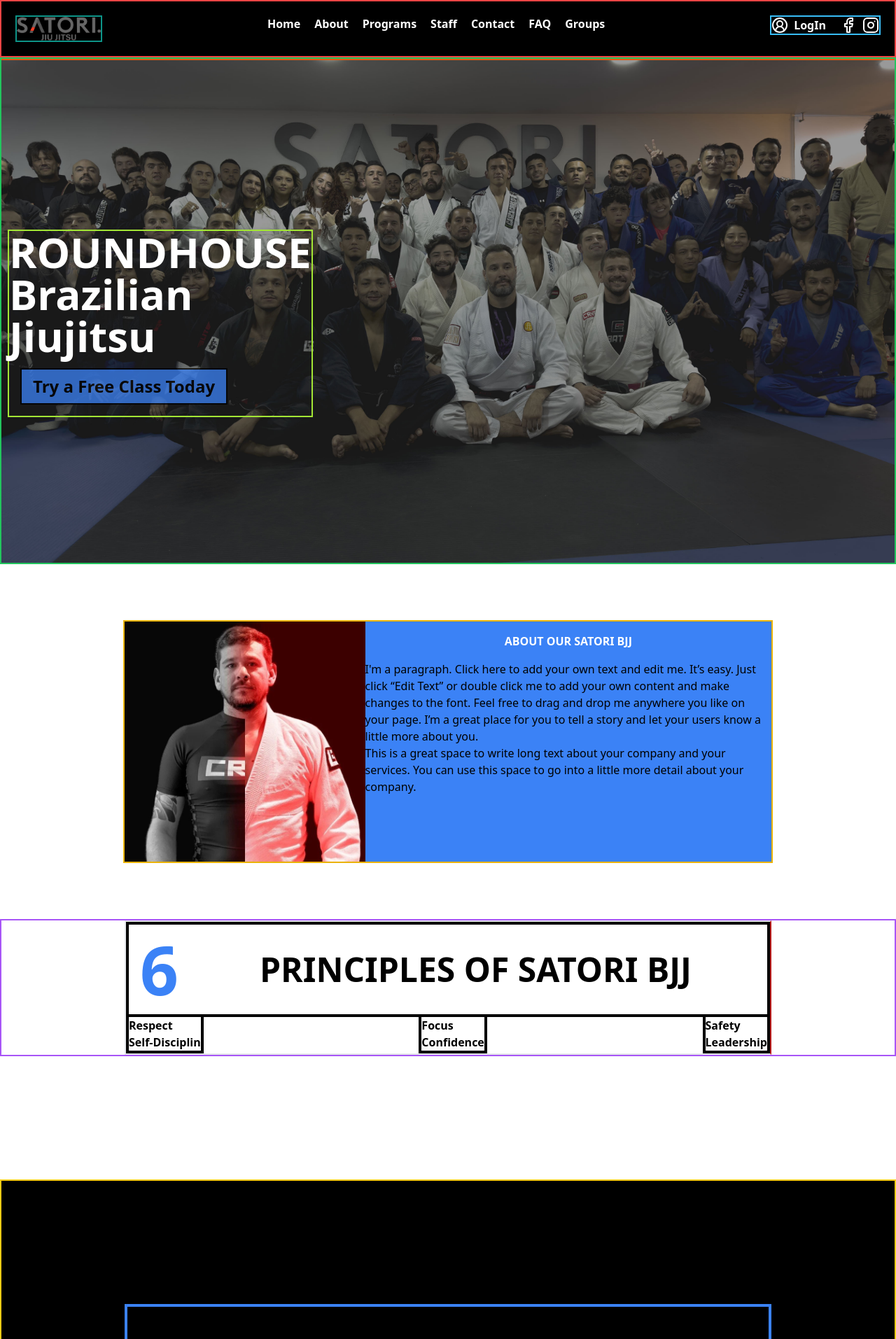
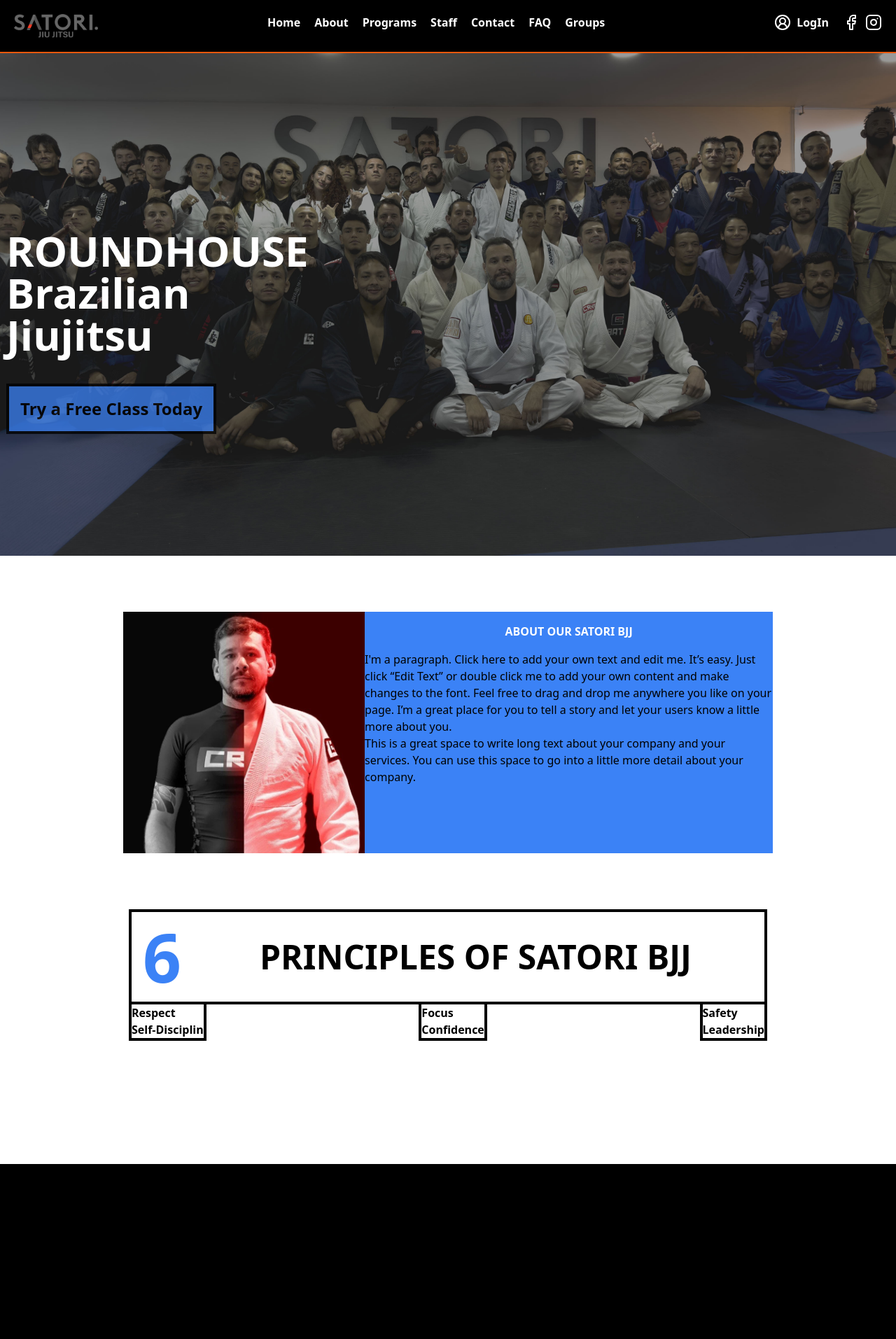
Before and after one commit to Ladiega/Satorisketch, a Next.js app: page / in a window 1280 px wide. Shown: the top 1913 px of the page at 70% size. Built offline with nearby package versions, Linux system fonts and the light colour scheme.

Commit message:
marks boxes out

```diff
--- a/src/app/components/footer.jsx
+++ b/src/app/components/footer.jsx
@@ -2,7 +2,7 @@
 
 export default function Footer() {
   return (
-    <footer className="border-2 border-yellow-400  bg-black text-white md:mt-44 ">
+    <footer className="pt-20 pb-20 bg-black text-white md:mt-44 ">
         <div className="border-4 border-blue-500 m-2 md:m-44 md:p-4 text-center">
           <div>
             <h1 className="text-blue-500 m-5 text-4xl font-black md:text-7xl">STAY UPDATE</h1>
--- a/src/app/components/nav.jsx
+++ b/src/app/components/nav.jsx
@@ -6,9 +6,9 @@
 
 export default function Nav() {
   return (
-    <div className="border-2 border-red-500 sticky z-50 top-0 w-full bg-black text-white p-2 md:p-5">
+    <div className=" sticky z-50 top-0 w-full bg-black text-white p-2 md:p-5">
       <nav className="md:flex md:gap-4 justify-between font-semibold">
-        <div className="flex justify-between border-2 border-teal-600">
+        <div className="flex justify-between ">
             <Image
             width={120}
             src={satoriLogo}
@@ -35,7 +35,7 @@
         </div>
 
         <div className="hidden md:block ">
-        <div className="flex gap-5 md:border-2 md:border-sky-400">
+        <div className="flex gap-5 ">
         <div className="flex gap-2">
           <div className="cursor-pointer text-white"><CircleUserRound/></div>
           <h3 className="hover:text-gray-500 cursor-pointer">LogIn</h3>
--- a/src/app/page.jsx
+++ b/src/app/page.jsx
@@ -6,18 +6,18 @@
   return (
     <div>
       <main>
-        <section className="border-2 border-green-500">
+        <section className="">
         <div className=" bg-crew-img w-full h-[45rem] bg-cover bg-center">
             <div className="border border-orange-600 ">
               <div className=" absolute top-[25rem] md:top-[20rem] z-10 text-white ">
-                <div className=" absolute m-2 border-2 border-lime-400">
-              <h1 className=" text-3xl md:text-6xl font-extrabold">
+                <div className=" absolute m-2 ">
+              <h1 className=" text-3xl md:text-6xl font-extrabold mb-10">
                 ROUNDHOUSE <br />
                 Brazilian Jiujitsu
               </h1>
 
-                <div className="md:p-4">
-                  <button className="top-[30rem] text-2xl font-bold  bg-blue-500 opacity-75 hover:opacity-100  text-black p-2 md:pt-2 md:pb-2 md:pl-4 md:pr-4 border-2 border-black">Try a Free Class Today</button>
+                <div className="">
+                  <button className="top-[30rem] text-2xl font-bold  bg-blue-500 opacity-75 hover:opacity-100  text-black p-2 md:pt-4 md:pb-4 md:pl-4 md:pr-4 border-4 border-black cursor-pointer">Try a Free Class Today </button>
                   </div>
                 </div>
               </div>
@@ -28,7 +28,7 @@
         </div>
         </section>
         {/* <section className="border-yellow-500 mt-20 mb-20 mr-44 ml-44"> */}
-        <section className="border-2 border-yellow-500 md:mr-44 md:ml-44 mt-20 mb-20">
+        <section className=" m-2 md:mr-44 md:ml-44 mt-20 mb-20">
         <div className="flex flex-col md:flex-row  ">
           <div>
             <Image
@@ -47,9 +47,9 @@
             </div>
           </div>
         </section>
-        <section className="border-2 border-purple-500 ">
+        <section className=" m-2">
 
-          <div className=" border-2 border-e-red-700 flex flex-col md:mr-44 md:ml-44">
+          <div className="  flex flex-col md:mr-44 md:ml-44">
 
             <div className=" flex  p-4 md:text-5xl text-2xl font-bold  text-center border-4 border-black "><p className="mr-6 text-blue-500 text-8xl">6</p><p className="ml-auto mr-auto mt-auto mb-auto">PRINCIPLES OF SATORI BJJ</p></div>
             <div className="flex flex-col justify-between font-extrabold md:flex-row">
```
